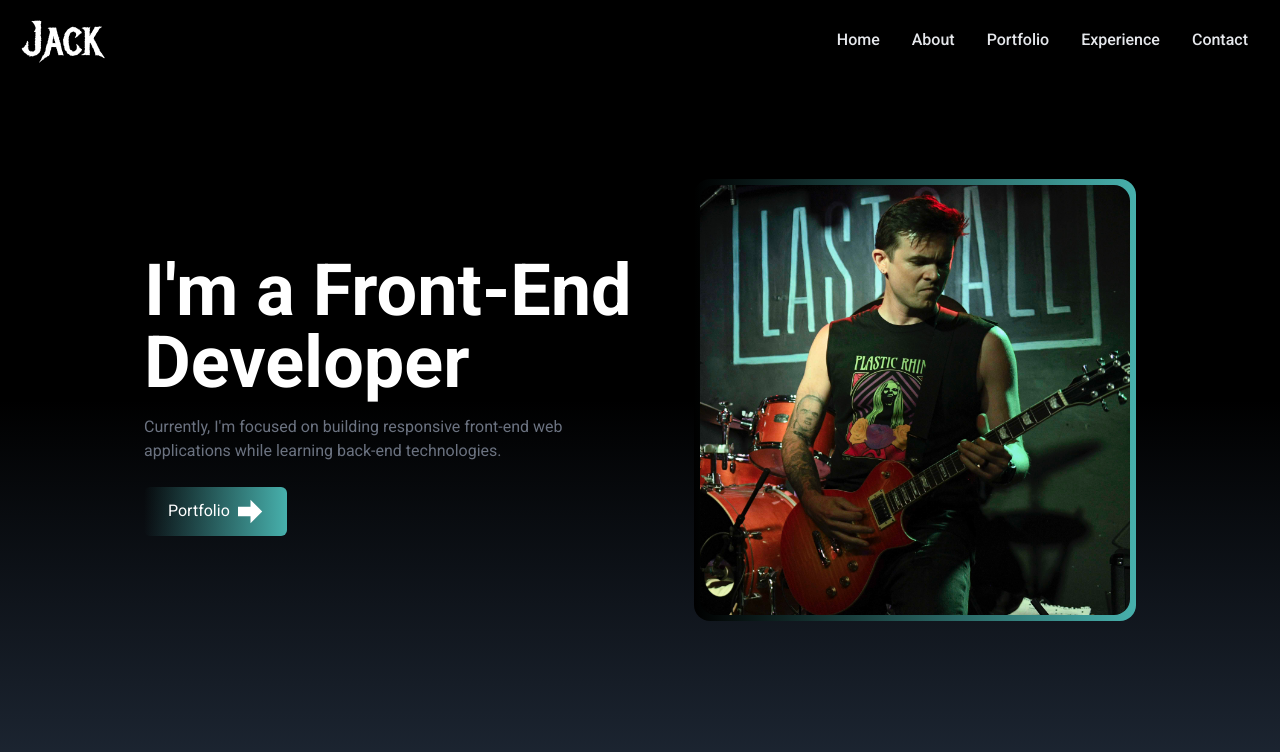
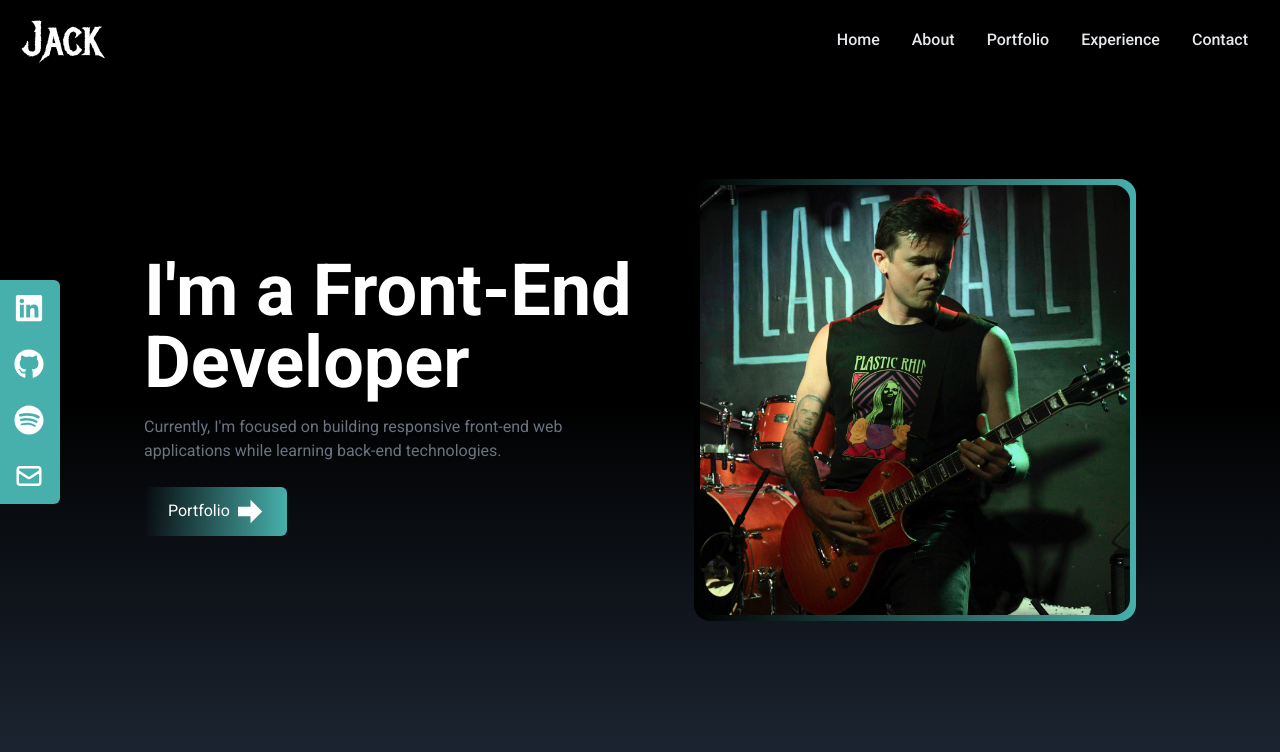
Before and after one commit to jackrobert0220/portfolio-react-tailwind, a React (Create React App) app: page / in a window 1280 px wide. Shown: the top 752 px of the page. Built offline with nearby package versions, Linux system fonts and the light colour scheme.

Commit message:
socail links finished

```diff
--- a/src/App.js
+++ b/src/App.js
@@ -1,11 +1,15 @@
 import Home from "./components/Home";
 import Navbar from "./components/Navbar";
+import SocialLinks from "./components/SocialLinks";
 
 function App() {
   return (
     <div>
       <Navbar />
       <Home />
+
+
+      <SocialLinks />
     </div>
   );
 }
--- /dev/null
+++ b/src/components/SocialLinks.jsx
@@ -0,0 +1,74 @@
+import React from "react";
+import { FaGithub, FaLinkedin, FaSpotify } from "react-icons/fa";
+import { HiOutlineMail } from "react-icons/hi";
+
+const SocialLinks = () => {
+  const links = [
+    {
+      id: 1,
+      child: (
+        <>
+          LinkedIn <FaLinkedin size={30} />
+        </>
+      ),
+      href: "https://www.linkedin.com/in/jack-glazer/",
+      style: "rounded-tr-md",
+    },
+    {
+      id: 2,
+      child: (
+        <>
+          GitHub <FaGithub size={30} />
+        </>
+      ),
+      href: "https://github.com/jackrobert0220/",
+    },
+    {
+      id: 3,
+      child: (
+        <>
+          Spotify <FaSpotify size={30} />
+        </>
+      ),
+      href: "https://open.spotify.com/artist/7FXugc5Lme1dHnjxD88do4?si=n9eH1rx9QSaSJsyhacFLmQ",
+    },
+    {
+      id: 4,
+      child: (
+        <>
+          Mail <HiOutlineMail size={30} />
+        </>
+      ),
+      href: "mailto:jackrobert0220@gmail.com",
+      style: "rounded-br-md",
+    },
+  ];
+
+  return (
+    <div className="hidden lg:flex flex-col top-[35%] left-0 fixed">
+      <ul>
+        {links.map(({id, child, href, style}) => (
+          <li
+            key={id}
+            className={
+              "flex justify-between items-center w-40 h-14 px-4 ml-[-100px] hover:ml-[-10px] hover:rounded-r-2xl duration-200 bg-[#47B0AC]" +
+              " " +
+              style
+            }
+          >
+            <a
+              href={href}
+              className="flex justify-between items-center w-full text-white"
+              target="_blank"
+              rel="noreferrer"
+            >
+              {child}
+            </a>
+          </li>
+        ))}
+      </ul>
+    </div>
+  );
+};
+
+export default SocialLinks;
```
